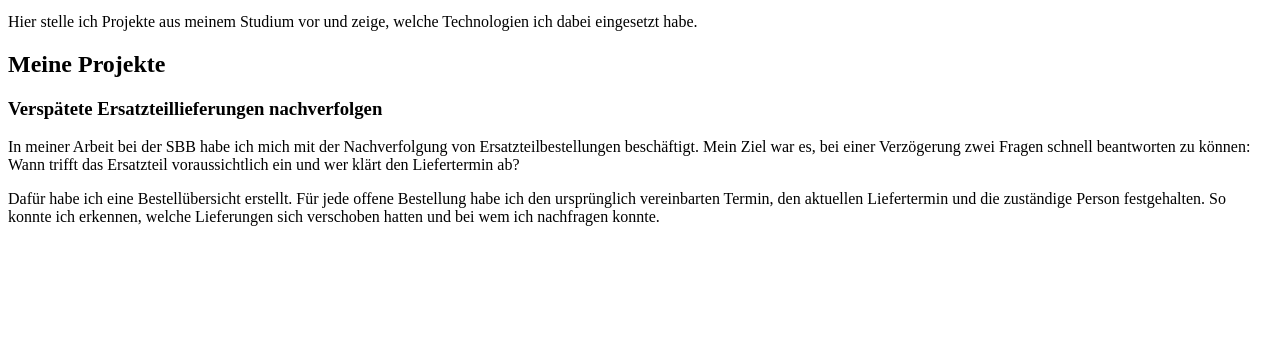
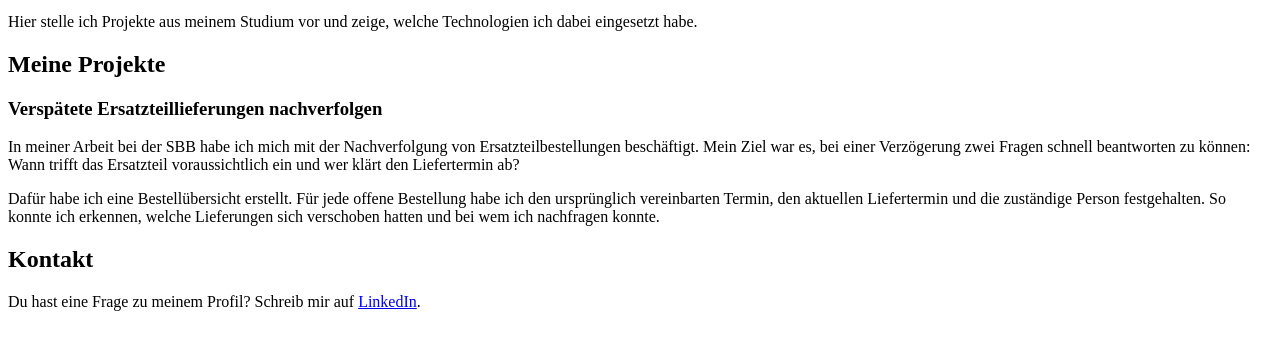
Before and after one commit to geent3/portfolio-page, a plain HTML site: page index.html in a window 1280 px wide. Shown: the part 101-450 px from the top of the page. Drawn offline with Linux system fonts and the light colour scheme.

Commit message:
Verlinkung meines LinkedIn-Profils

```diff
--- a/index.html
+++ b/index.html
@@ -32,6 +32,15 @@
   </p>
 </section>
 
+<section id="kontakt">
+  <h2>Kontakt</h2>
+  <p>
+    Du hast eine Frage zu meinem Profil?
+    Schreib mir auf
+    <a href="https://ch.linkedin.com/in/argjent-elmazi-aa53b1262">LinkedIn</a>.
+  </p>
+</section>
+
       </main>
 </body>
 </html>
```
